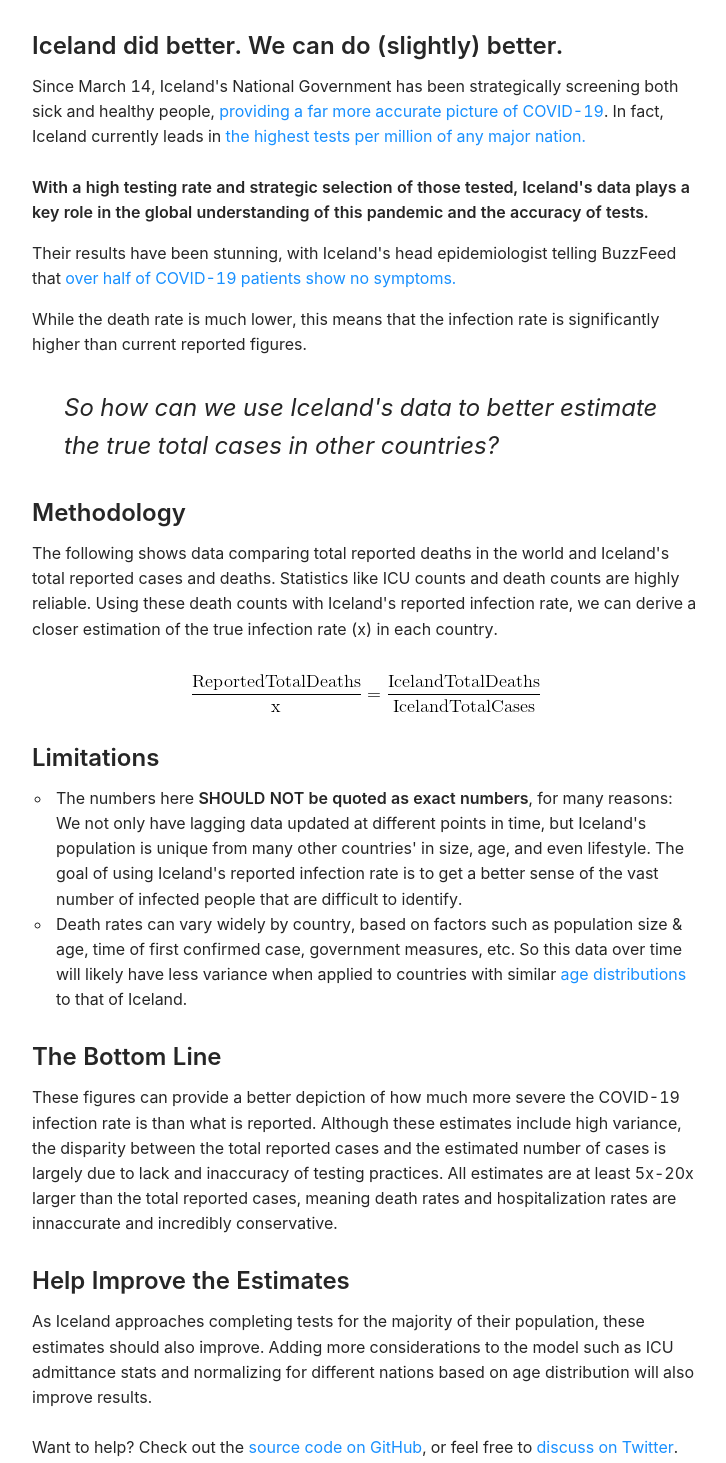
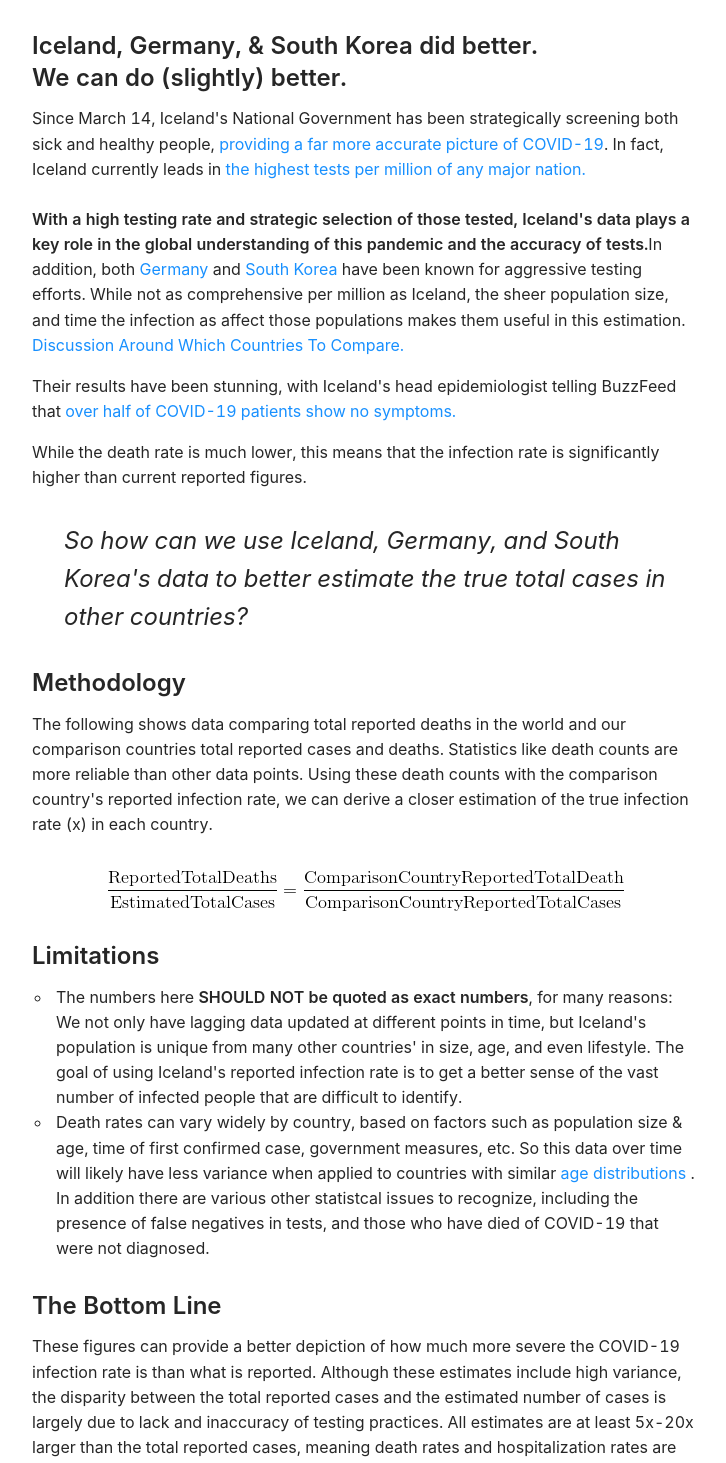
Before and after one commit to sartaj/coronavirus-cases-estimator, a React (Vite) app: page / in a window 1280 px wide. Shown: the part 305-1768 px from the top of the page, without its empty margins (274-1000 px from the left). Built offline with nearby package versions, Linux system fonts and the light colour scheme.

Commit message:
upgrade to have multiple comparison countries

```diff
--- a/src/calculator.ts
+++ b/src/calculator.ts
@@ -1,4 +1,6 @@
-const dataJson = require("./data.json");
+import { DataJson, Data } from "./types";
+
+const dataJson: DataJson = require("./data.json");
 const dataWithHeaders = dataJson.countriesData;
 const totalDeathsIndex = dataWithHeaders[0].indexOf("totalDeaths");
 const totalCasesIndex = dataWithHeaders[0].indexOf("totalCases");
@@ -8,7 +10,7 @@ export const lastUpdated = dataJson.lastUpdated;
 
 const MINIMIM_DEATH_THRESHOLD = 4;
 
-export const data = dataWithHeaders.slice(1);
+export const data = dataWithHeaders.slice(1) as Data[];
 
 export const calculateOffOfReliableData = (
   comparisonCountryTotalCases,
@@ -37,16 +39,20 @@ interface Estimator {
   countryName: string;
   reportedTotalDeaths: number;
   reportedTotalCases: number;
-  estimatedTotalCases: number;
+  estimatedTotalCases: string;
 }
 
-export const estimator = (mostReliableTestData, data): Estimator[] => {
-  const mostReliable = data.find(
-    (country) => country[0] === mostReliableTestData
-  );
+export const estimator = (
+  countriesToCompare: string[],
+  data: Data[]
+): Estimator[] => {
+  const dataToCompare = countriesToCompare.map((countryName) => {
+    const country = data.find((country) => country[0] === countryName);
 
-  const mostReliableDeathData = mostReliable[totalDeathsIndex];
-  const mostReliableTotalCasesData = mostReliable[totalCasesIndex];
+    const totalDeaths = country[totalDeathsIndex];
+    const totalCases = country[totalCasesIndex];
+    return { totalDeaths, totalCases };
+  });
 
   const dataWithEstimatedTotals = data
     .map((row) => {
@@ -54,11 +60,17 @@ export const estimator = (mostReliableTestData, data): Estimator[] => {
       const reportedTotalDeaths = row[totalDeathsIndex];
       const reportedTotalCases = row[totalCasesIndex];
 
-      const estimatedTotalCases = calculateOffOfReliableData(
-        mostReliableTotalCasesData,
-        mostReliableDeathData,
-        reportedTotalDeaths
+      const comparisons = dataToCompare.map((comparisonCountry) =>
+        calculateOffOfReliableData(
+          comparisonCountry.totalCases,
+          comparisonCountry.totalDeaths,
+          reportedTotalDeaths
+        )
       );
+
+      const estimatedTotalCases = `${Math.min(...comparisons)} - ${Math.max(
+        ...comparisons
+      )}`;
 
       return {
         countryName,
--- a/src/index.tsx
+++ b/src/index.tsx
@@ -36,25 +36,46 @@ const Article = () => (
         mounting evidence
       </a>{" "}
       that the majority of positive cases are asymptomatic, countries like the
-      United States are still only testing patients who show
-      major symptoms. This means collected data on total cases or any insights derived from
-      that data, including mortality rate, are unreliable.
+      United States are still only testing patients who show major symptoms.
+      This means collected data on total cases or any insights derived from that
+      data, including mortality rate, are unreliable.
     </Typography.Paragraph>
     <Typography.Title level={3}>
-      Iceland did better. We can do (slightly) better.
+      Iceland, Germany, &amp; South Korea did better. <br /> We can do
+      (slightly) better.
     </Typography.Title>
     <Typography.Paragraph style={{ fontSize: "16px" }}>
-      Since March 14, Iceland's National Government has been strategically screening
-      both sick and healthy people,{" "}
+      Since March 14, Iceland's National Government has been strategically
+      screening both sick and healthy people,{" "}
       <a href="https://www.covid.is/data">
         providing a far more accurate picture of COVID-19
       </a>
-      . In fact, Iceland currently leads in <a href="https://www.worldometers.info/coronavirus/">the highest tests per million of any
-      major nation.</a><br /><br />
+      . In fact, Iceland currently leads in{" "}
+      <a href="https://www.worldometers.info/coronavirus/">
+        the highest tests per million of any major nation.
+      </a>
+      <br />
+      <br />
       <strong>
-        With a high testing rate and strategic selection of those tested, Iceland's data plays a key role in the global understanding of
-        this pandemic and the accuracy of tests.
+        With a high testing rate and strategic selection of those tested,
+        Iceland's data plays a key role in the global understanding of this
+        pandemic and the accuracy of tests.
       </strong>
+      In addition, both{" "}
+      <a href="https://www.ft.com/content/fe211ec7-0ed4-4d36-9d83-14b639efb3ad">
+        Germany
+      </a>{" "}
+      and{" "}
+      <a href="https://www.propublica.org/article/how-south-korea-scaled-coronavirus-testing-while-the-us-fell-dangerously-behind">
+        South Korea
+      </a>{" "}
+      have been known for aggressive testing efforts. While not as comprehensive
+      per million as Iceland, the sheer population size, and time the infection
+      as affect those populations makes them useful in this estimation.
+      <br />
+      <a href="https://www.reddit.com/r/CoronavirusData/comments/fvmope/i_used_icelands_dataset_to_estimate_current_total/fmjmyh9/">
+        Discussion Around Which Countries To Compare.
+      </a>
     </Typography.Paragraph>
     <Typography.Paragraph style={{ fontSize: "16px" }}>
       Their results have been stunning, with Iceland's head epidemiologist
@@ -64,20 +85,21 @@ const Article = () => (
       </a>
     </Typography.Paragraph>
     <Typography.Paragraph style={{ fontSize: "16px" }}>
-      While the death rate is much lower, this means that the
-      infection rate is significantly higher than current reported
-      figures.
+      While the death rate is much lower, this means that the infection rate is
+      significantly higher than current reported figures.
     </Typography.Paragraph>
     <Typography.Paragraph
       style={{ fontSize: "24px", fontStyle: "italic", margin: "2rem" }}
     >
-      So how can we use Iceland's data to better estimate the true total cases in other countries?
+      So how can we use Iceland, Germany, and South Korea's data to better
+      estimate the true total cases in other countries?
     </Typography.Paragraph>
     <Typography.Title level={3}>Methodology</Typography.Title>
     <Typography.Paragraph style={{ fontSize: "16px" }}>
-      The following shows data comparing total reported deaths in the world
-      and Iceland's total reported cases and deaths.  Statistics like ICU counts and death counts are highly reliable.
-      Using these death counts with Iceland's reported infection rate, we can
+      The following shows data comparing total reported deaths in the world and
+      our comparison countries total reported cases and deaths. Statistics like
+      death counts are more reliable than other data points. Using these death
+      counts with the comparison country's reported infection rate, we can
       derive a closer estimation of the true infection rate (x) in each country.
       <br />
       <img
@@ -96,47 +118,66 @@ const Article = () => (
       <ul>
         <li>
           The numbers here{" "}
-          <strong>SHOULD NOT be quoted as exact numbers</strong>, for many reasons:  We not only have lagging data
-          updated at different points in time, but Iceland's population is unique from many other countries' in size, age, and even lifestyle.
-          The goal of using Iceland's reported infection rate is to get a better sense of the vast number of infected people that are difficult to identify.
+          <strong>SHOULD NOT be quoted as exact numbers</strong>, for many
+          reasons: We not only have lagging data updated at different points in
+          time, but Iceland's population is unique from many other countries' in
+          size, age, and even lifestyle. The goal of using Iceland's reported
+          infection rate is to get a better sense of the vast number of infected
+          people that are difficult to identify.
         </li>
         <li>
-          Death rates can vary widely by country, based on factors such as population size & age, time of first confirmed case, government measures, etc.
-          So this data over time will likely have less variance when applied to
-          countries with similar{" "}
+          Death rates can vary widely by country, based on factors such as
+          population size & age, time of first confirmed case, government
+          measures, etc. So this data over time will likely have less variance
+          when applied to countries with similar{" "}
           <a href="https://www.indexmundi.com/iceland/demographics_profile.html">
             age distributions
           </a>{" "}
-          to that of Iceland.
+          . In addition there are various other statistcal issues to recognize,
+          including the presence of false negatives in tests, and those who have
+          died of COVID-19 that were not diagnosed.
         </li>
       </ul>
     </Typography.Paragraph>
     <Typography.Title level={3}>The Bottom Line</Typography.Title>
     <Typography.Paragraph style={{ fontSize: "16px" }}>
       These figures can provide a better depiction of how much more severe the
-      COVID-19 infection rate is than what is reported. Although these estimates include high variance, the disparity between
-      the total reported cases and the estimated number of cases is largely due to lack and inaccuracy of testing practices.
-      All estimates are at least 5x-20x larger than the total reported cases, meaning
-      death rates and hospitalization rates are innaccurate and incredibly conservative.
+      COVID-19 infection rate is than what is reported. Although these estimates
+      include high variance, the disparity between the total reported cases and
+      the estimated number of cases is largely due to lack and inaccuracy of
+      testing practices. All estimates are at least 5x-20x larger than the total
+      reported cases, meaning death rates and hospitalization rates are
+      innaccurate and incredibly conservative.
     </Typography.Paragraph>
     <Typography.Title level={3}>Help Improve the Estimates</Typography.Title>
     <Typography.Paragraph style={{ fontSize: "16px" }}>
-      As Iceland approaches completing tests for the majority of their population, these
-      estimates should also improve. Adding more
-      considerations to the model such as ICU admittance stats and
-      normalizing for different nations based on age distribution will also improve results. <br /><br />
+      As Iceland approaches completing tests for the majority of their
+      population, these estimates should also improve. Adding more
+      considerations to the model such as ICU admittance stats and normalizing
+      for different nations based on age distribution will also improve results.{" "}
+      <br />
+      <br />
       Want to help? Check out the{" "}
       <a href="http://github.com/sartaj/coronavirus-cases-estimator/">
         source code on GitHub
       </a>
       , or feel free to{" "}
-      <a href="https://twitter.com/sartaj">discuss on Twitter</a>.
+      <a href="https://www.reddit.com/r/CoronavirusData/comments/fvmope/i_used_icelands_dataset_to_estimate_current_total/">
+        discuss on Reddit
+      </a>
+      .<br />
+      <br /> Special Thanks:{" "}
+      <a href="https://www.reddit.com/user/planetarynews/">Planetary News</a>
     </Typography.Paragraph>
   </article>
 );
 
 const Data = () => {
-  const estimatedTotalCases = estimator("Iceland", data);
+  const estimatedTotalCases = estimator(
+    ["Iceland", "Germany", "S. Korea"],
+    data
+  );
+
   return (
     <List
       itemLayout="vertical"
--- /dev/null
+++ b/src/types.ts
@@ -0,0 +1,36 @@
+export type Headers = [
+  "countryName",
+  "totalCases",
+  "newCases",
+  "totalDeaths",
+  "newDeaths",
+  "totalRecovered",
+  "activeCases",
+  "seriousCritical",
+  "totalCasesPerMil",
+  "totalDeathsPerMil",
+  "totalTests",
+  "totalTestsPerMil"
+];
+
+export type Data = [
+  string,
+  number,
+  number,
+  number,
+  number,
+  number,
+  number,
+  number,
+  number,
+  number,
+  number,
+  number
+];
+
+export type CountriesData = [Headers, ...Array<Data>];
+
+export type DataJson = {
+  lastUpdated: string;
+  countriesData: CountriesData;
+};
```
Also changed, not shown: src/equation.gif.
